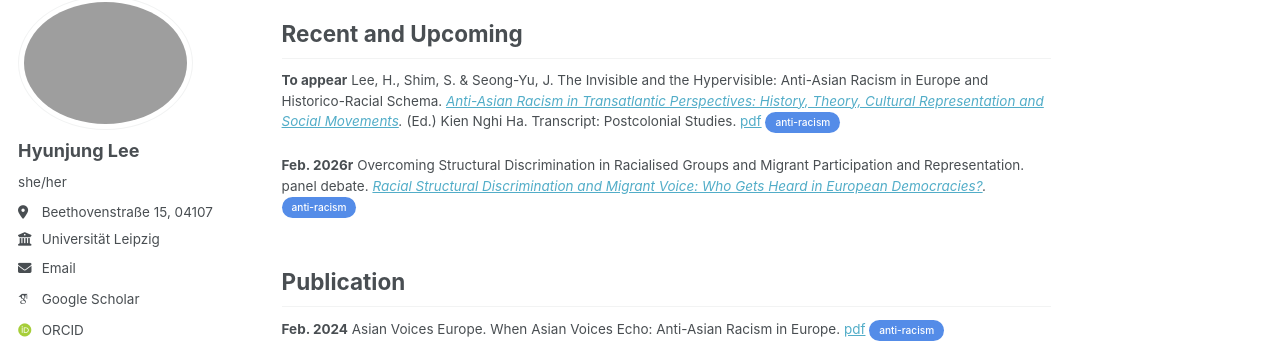
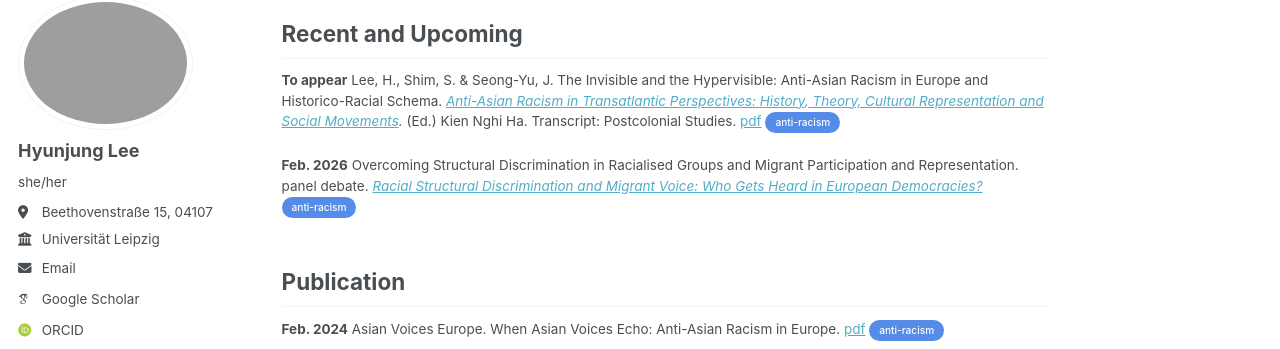
Before and after one commit to hyunjungdotlee/hyunjungdotlee.github.io, a Jekyll site: the page built from _pages/about.md, in a window 1280 px wide and 900 px high, scrolled down 434 px. Shown: the part 103-452 px from the top of the window. Built offline with Jekyll 4.4.1, drawn with Linux system fonts in a browser that asks for light colours; some web fonts are replaced; a script that is not in the unit is left out.

Commit message:
Fix typo in event date formatting

```diff
--- a/_pages/about.md
+++ b/_pages/about.md
@@ -26,7 +26,7 @@ Recent and Upcoming
 <strong>To appear</strong>
 Lee, H., Shim, S. & Seong-Yu, J. The Invisible and the Hypervisible: Anti-Asian Racism in Europe and Historico-Racial Schema. <em>[Anti-Asian Racism in Transatlantic Perspectives: History, Theory, Cultural Representation and Social Movements](https://www.transcript-publishing.com/978-3-8376-7442-2/anti-asian-racism-in-transatlantic-perspectives/?c=410000056&number=978-3-8394-7442-6). </em> (Ed.) Kien Nghi Ha. Transcript: Postcolonial Studies. [pdf](files/LeeShimSeong-Yu2024.pdf) <span class="pill pill-ar">anti-racism</span>
 
-<strong>Feb. 2026r</strong> Overcoming Structural Discrimination in Racialised Groups and Migrant Participation and Representation. panel debate. <em>[Racial Structural Discrimination and Migrant Voice: Who Gets Heard in European Democracies?](https://www.migpolgroup.com/index.php/2026/02/07/webinar-racial-discrimination/). </em><span class="pill pill-ar">anti-racism</span>
+<strong>Feb. 2026</strong> Overcoming Structural Discrimination in Racialised Groups and Migrant Participation and Representation. panel debate. <em>[Racial Structural Discrimination and Migrant Voice: Who Gets Heard in European Democracies?](https://www.migpolgroup.com/index.php/2026/02/07/webinar-racial-discrimination/) </em><span class="pill pill-ar">anti-racism</span>
 
 
 
```
